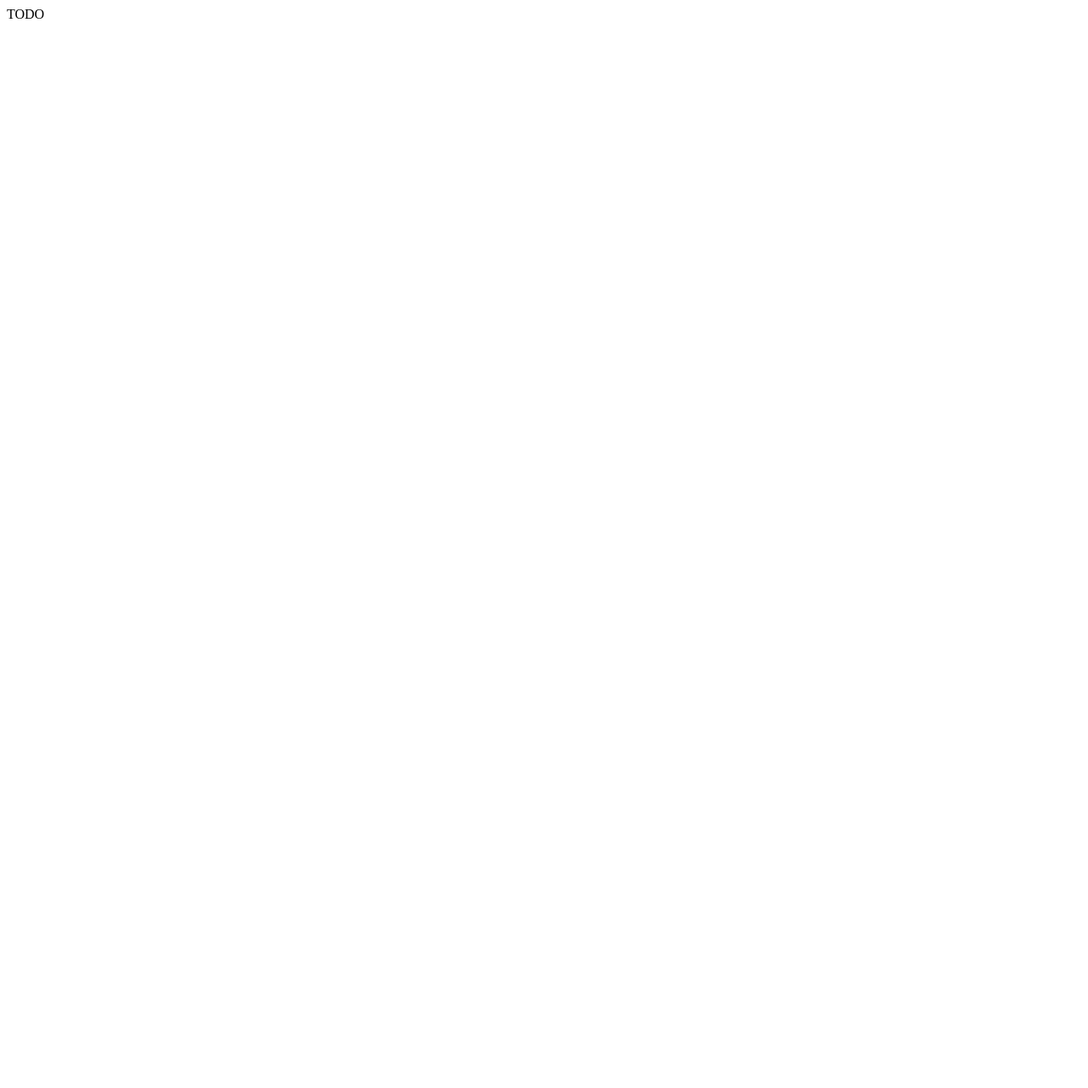
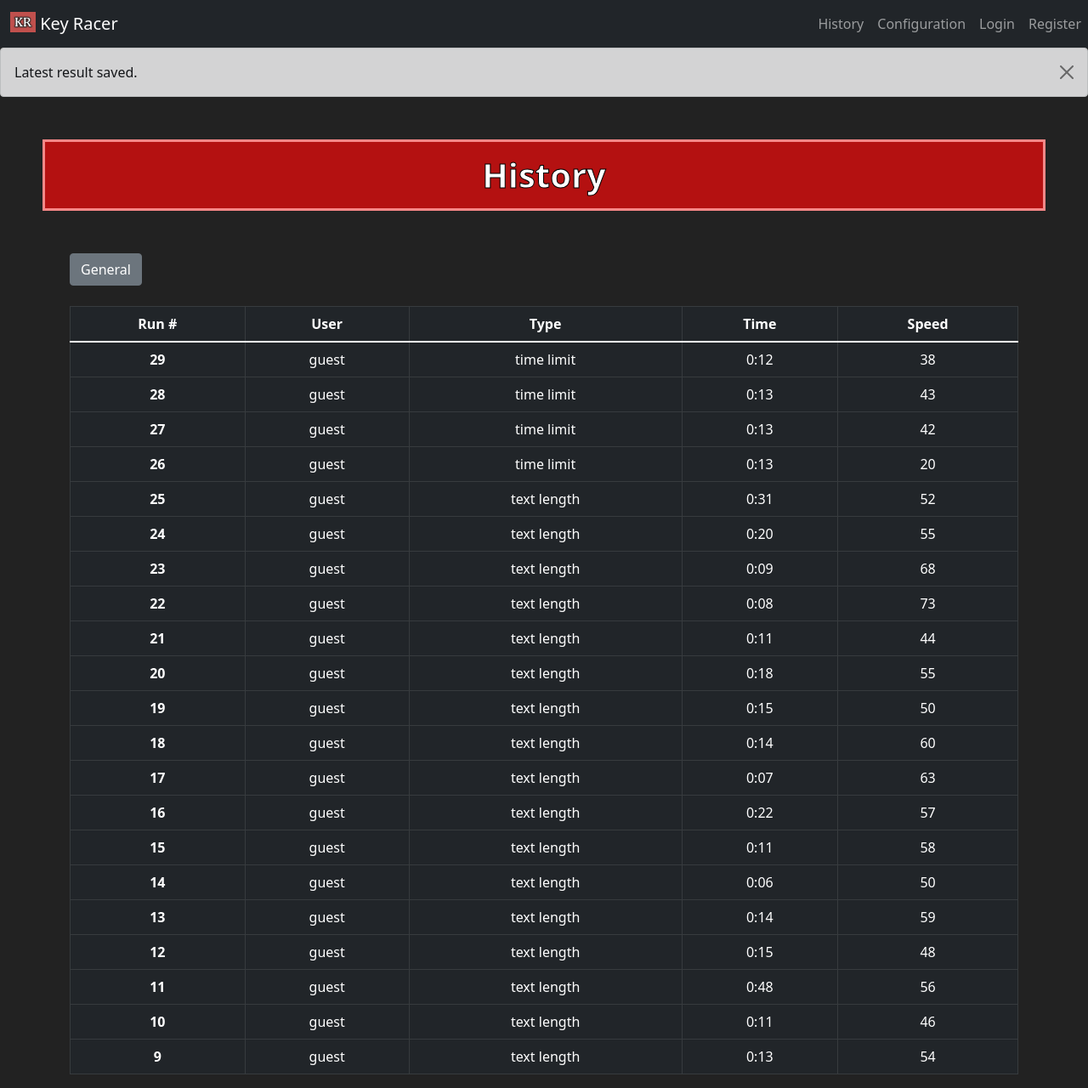
Before and after one commit to niako123/typing-test, a Flask app: page /history in a window 1280 px wide. Before the commit the page is almost empty. Shown: the whole page at 85% size. Before the commit the page ends 22 px from the top, so only its background shows below. Run offline with Flask 2, Linux system fonts and the light colour scheme; data comes from the database, SQL or seed files in the repository; both versions use the stored data as it was after the commit.

Commit message:
History done

```diff
--- a/app.py
+++ b/app.py
@@ -14,7 +14,9 @@ app.secret_key = 'b1b92f2cd885248e85ba872c3399628d7062bf375d58fa0042f95afaf62a31
 @app.route("/", methods=["GET", "POST"])
 def configuration():
     """ Guest configuration of the race """
-
+    user = "guest"
+    if 'user_id' in session:
+        user = "user"
     if request.method == "POST":
         configuration = request.form.get("configuration")
 
@@ -24,7 +26,7 @@ def configuration():
         elif configuration == "limited":
             flash('You were succesfully redirected')
             return render_template("limited.html")
-    return render_template("configuration.html")
+    return render_template("configuration.html", user=user)
 
 @app.route("/register")
 def register():
@@ -92,7 +94,6 @@ def result():
                 else:
                     cur.execute('INSERT INTO runs (user, configuration, minutes, seconds, speed) VALUES  (?, ?, ?, ?, ?)', ("guest", "time limit", min, sec, speed))
                 con.commit()
-                flash("Latest result saved.")
                 return  jsonify(dict(redirect='/history'))
             if configuration == "text":
                 cur.execute('INSERT INTO runs (user, configuration, minutes, seconds, speed) VALUES  (?, ?, ?, ?, ?)', (session['user_id'], "text length", min, sec, speed))
@@ -104,4 +105,19 @@ def result():
 
 @app.route("/history", methods=["GET"])
 def history():
-    return render_template("history.html")
+    """ Getting the page """
+    runs = []
+    user_runs = []
+    user = ""
+    with sqlite3.connect('typer.db') as con:
+        cur = con.cursor()
+        if 'user_id' in session:
+            user_runs = cur.execute('SELECT * FROM runs WHERE user = ?', session['user_id'])
+            user = "user"
+        else:
+            user = "guest"
+        runs = cur.execute('SELECT * FROM runs')
+        con.commit()
+    flash("Latest result saved.")
+
+    return render_template("history.html", user=user, user_runs=user_runs, runs=runs)
--- a/templates/history.html
+++ b/templates/history.html
@@ -1 +1,50 @@
-<p>TODO</p>
+{% extends "layout.html" %}
+
+{% block title %} History {% endblock %}
+
+{% block content %}
+    <h1>History</h1>
+    <div class="container">
+        <div class="row justify-content-start">
+            <div class="col-4">
+                <button type="button" class="btn btn-secondary">General</button>
+                {% if user == "user" %}
+                    <button type="button" class="btn btn-secondary">User only</button>
+                {% endif %}
+            </div>
+            <div class="col-4">
+
+            </div>
+        </div>
+    </div>
+    <br>
+    <div class="container">
+        <div class="col align-self-center">
+            <table class="text-center table table-dark table-hover talbe-striped table-bordered">
+                <thead>
+                    <th scope="col">Run #</th>
+                    <th scope="col">User</th>
+                    <th scope="col">Type</th>
+                    <th scope="col">Time</th>
+                    <th scope="col">Speed</th>
+                </thead>
+                <tbody class="table-group-divider">
+                    {% for run in runs | reverse %}
+                    <tr>
+                        <th scope="row">{{ run[0] }}</th>
+                        <td>{{ run[5] }}</td>
+                        <td>{{ run[4] }}</td>
+                        {% if run[2] < 10 %}
+                        <td>{{ run[1] }}:0{{ run[2] }}</td>
+                        {% else %}
+                        <td>{{ run[1] }}:{{ run[2] }}</td>
+                        {% endif %}
+                        <td>{{ run[3] }}</td>
+                    </tr>
+                    {% endfor %}
+                </tbody>
+            </table>
+        </div>
+    </div>
+
+{% endblock %}
--- a/templates/layout.html
+++ b/templates/layout.html
@@ -31,8 +31,14 @@
         </div>
         <div class="collapse navbar-collapse" id="navbarNav">
             <div class="navbar-nav">
-                    <a class="nav-link" aria-current="page" href="/hystory">History</a>
+                    <a class="nav-link" aria-current="page" href="/history">History</a>
                     <a class="nav-link" aria-current="page" href="/">Configuration</a>
+                    {% if user == "user" %}
+                        <a class="nav-link" aria-current="page">Logout</a>
+                    {% else %}
+                        <a class="nav-link" aria-current="page">Login</a>
+                        <a class="nav-link" aria-current="page">Register</a>
+                    {% endif %}
             </div>
         </div>
     </nav>
```
Also changed, not shown: static/ajax.js (deleted, +0 -21 lines), templates/login.html (added, +13 -0 lines), typer.db.
